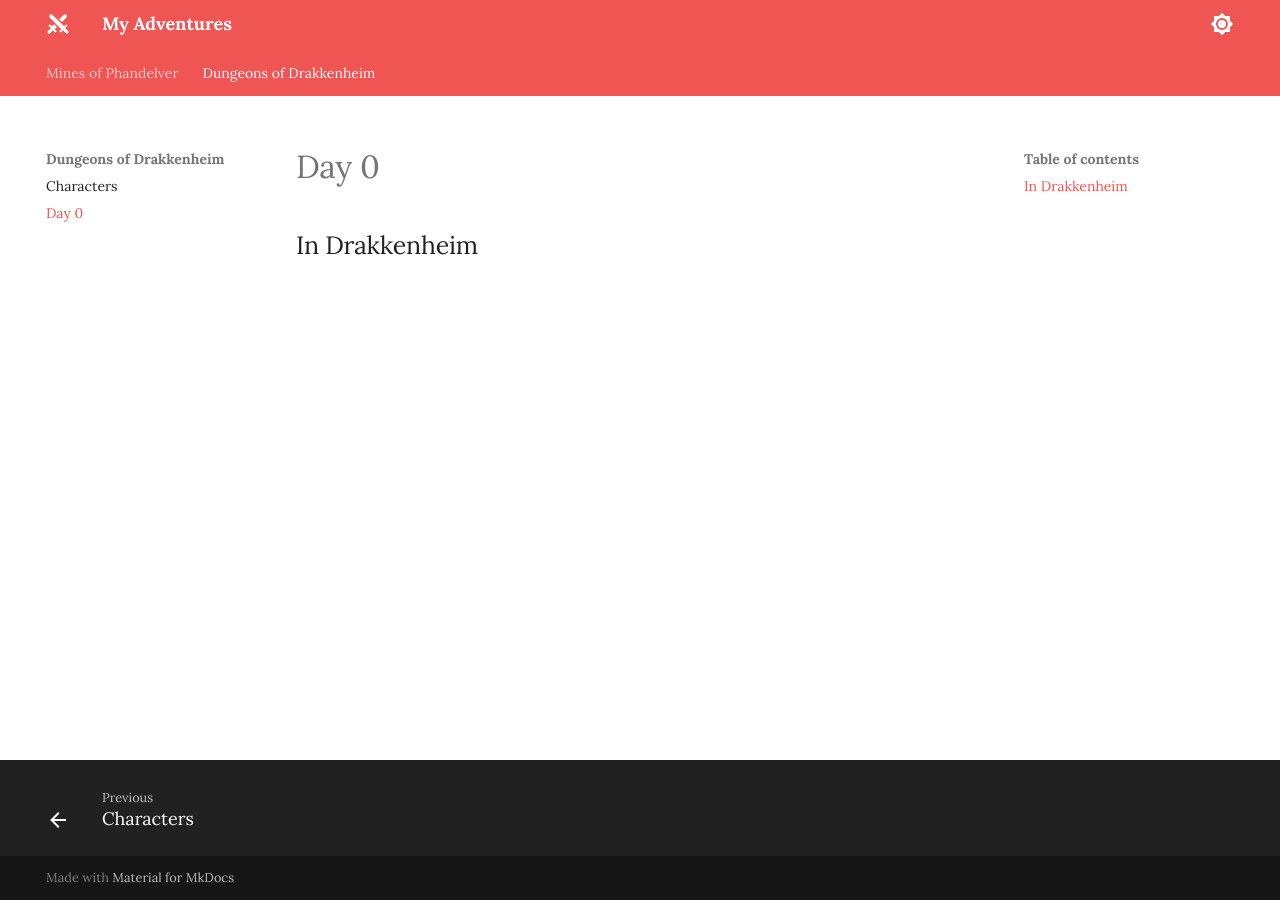
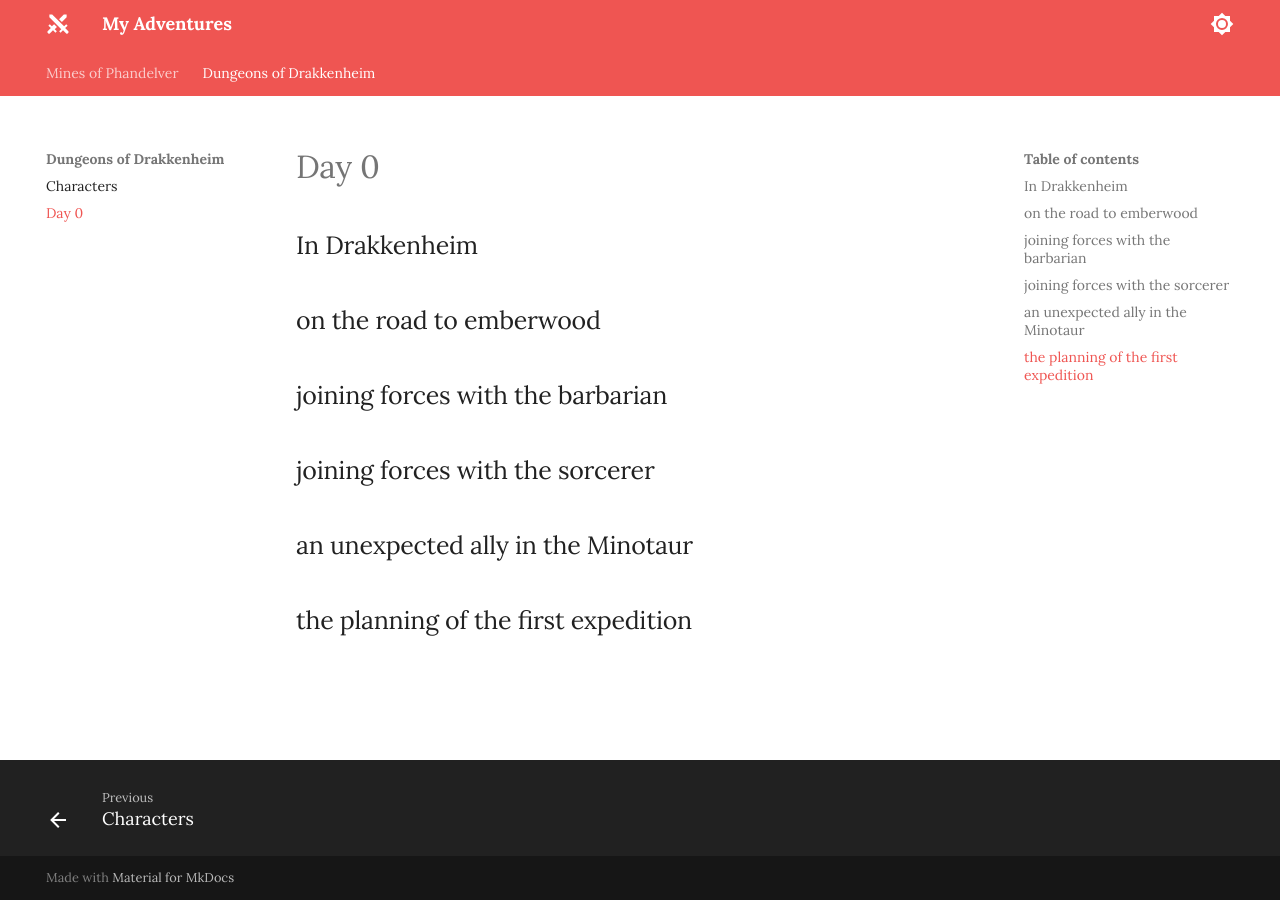
Before and after one commit to jonasmcferreira/adventures, an MkDocs documentation site: the page built from docs/drakkenheim/00.md, in a window 1280 px wide. Built offline with MkDocs 1.6.1 and Material for MkDocs 9.7.7, drawn with Linux system fonts in a browser that asks for light colours.

Commit message:
modified docs/drakkenheim/00.md added docs/drakkenheim/01.md

```diff
--- a/docs/drakkenheim/00.md
+++ b/docs/drakkenheim/00.md
@@ -1 +1,11 @@
 ## In Drakkenheim
+
+## on the road to emberwood
+
+## joining forces with the barbarian
+
+## joining forces with the sorcerer
+
+## an unexpected ally in the Minotaur
+
+## the planning of the first expedition
```
Also changed, not shown: docs/drakkenheim/01.md (added, +19 -0 lines).
